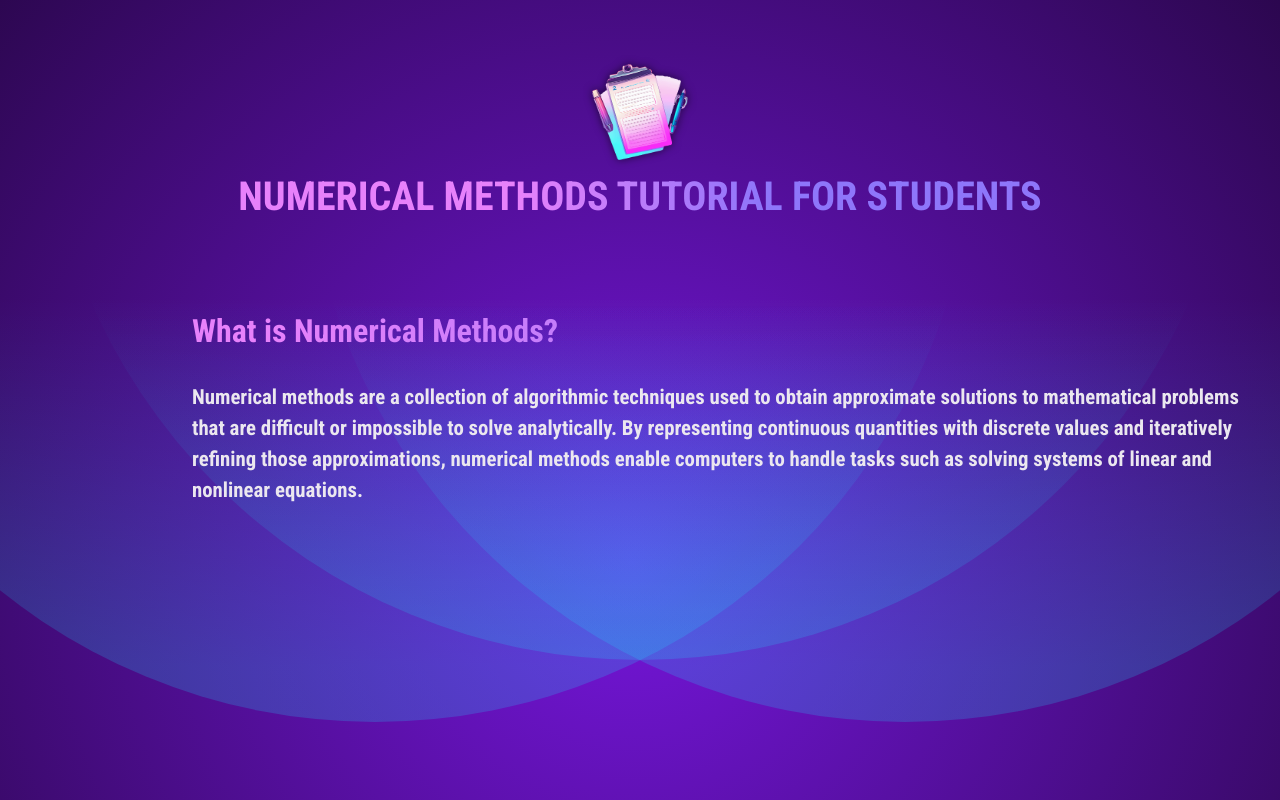
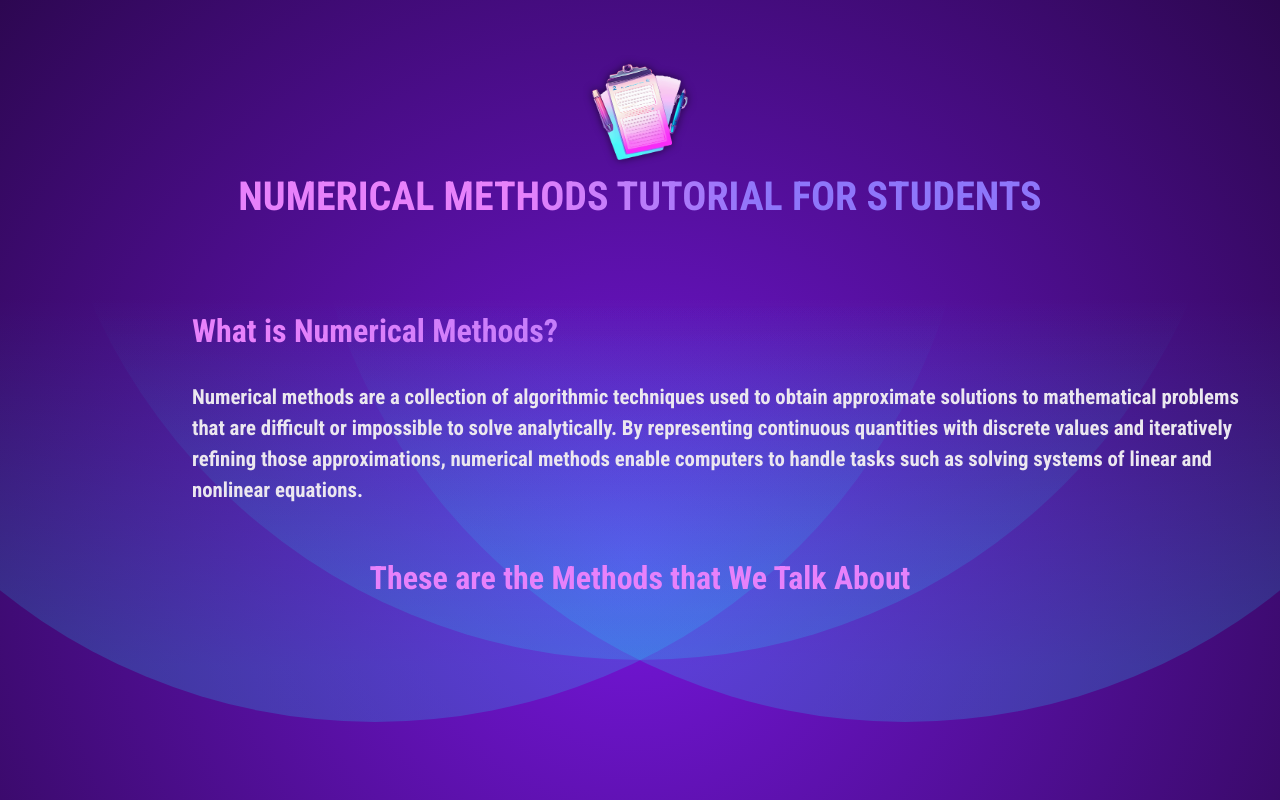
Before and after one commit to yasinserhatpeker/numericalProjectForStudents, a React (Vite) app: page / in a window 1280 px wide. Built offline with nearby package versions, Linux system fonts and the light colour scheme.

Commit message:
fixed some typo and added the methods section.

```diff
--- a/src/App.jsx
+++ b/src/App.jsx
@@ -5,6 +5,7 @@ export default function App() {
      return (
         <>
          <Header/>
+
         </>
      )
 
--- a/src/components/Header.jsx
+++ b/src/components/Header.jsx
@@ -9,12 +9,14 @@ export default function Header() {
         Numerical Methods Tutorial for Students
        </h1>
         <h2>
-            What is Numerical Methods?
+        What is Numerical Methods?
         </h2>
         <p>
         Numerical methods are a collection of algorithmic techniques used to obtain approximate solutions to mathematical problems that are difficult or impossible to solve analytically. By representing continuous quantities with discrete values and iteratively refining those approximations, numerical methods enable computers to handle tasks such as solving systems of linear and nonlinear equations.
-
         </p>
+         <h3>
+            These are the Methods that We Talk About
+         </h3>
      </header>
     </>
   )
--- a/src/index.css
+++ b/src/index.css
@@ -73,7 +73,17 @@ header p {
   font-size: 1.3rem;
   text-align: start;
   padding-left: 10rem;
+}
 
+header h3 {
+  font-family: 'Roboto Condensed', sans-serif;
+  font-weight: bold;
+  font-size: 2rem;
 
+  margin-top: 3rem;
+
+  background: linear-gradient(90deg, #e781fb 80%, #8e76fa 20%);
+  -webkit-background-clip: text;
+  -webkit-text-fill-color: transparent;
 
 }
```
